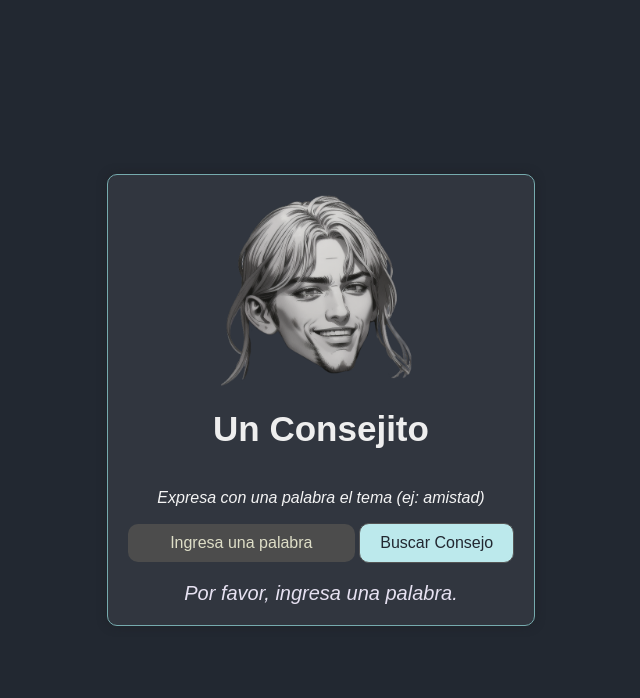
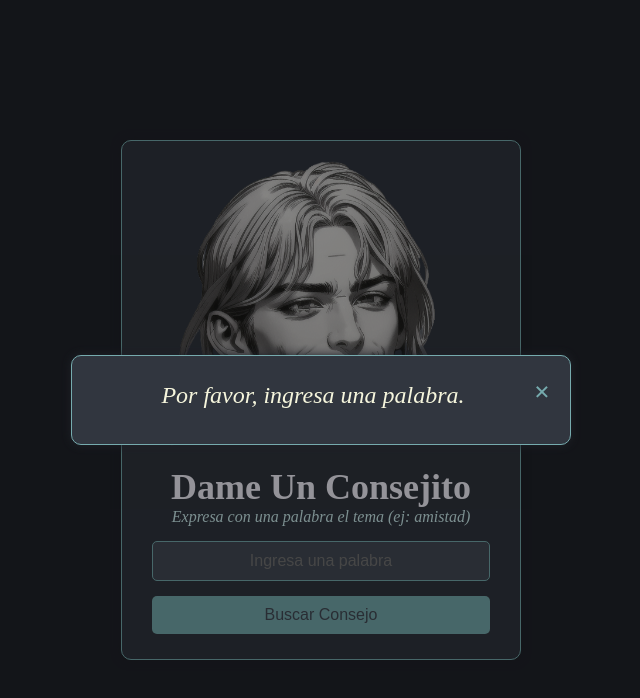
Before and after one commit to matijortiz/un-consejito, a plain HTML site: page index.html in a window 1280 px wide. Both pictures are taken after a click on the button "Buscar Consejo". Shown: the whole page, without its empty margins (319-959 px from the left). Drawn offline with Linux system fonts and the light colour scheme; a web font is replaced by a local one.

Commit message:
Agreg. Modificaciones de estilo y Modal para los consejos

```diff
--- a/consejos.json
+++ b/consejos.json
@@ -96,6 +96,8 @@
         "consejos": [
             "El dinero no puede comprar la felicidad, pero es un excelente antidepresivo.",
             "El dinero es un servidor útil, pero un amo peligroso.",
+            "La edudación financiera es vital para prosperar económicamente",
+            "El dinero no gastado debe ser ahorrado e invertido",
             "El dinero no puede comprar el amor, pero puede mejorar la calidad de tus recuerdos.",
             "La verdadera medida de la riqueza es cuánto valdrías si perdieras todo tu dinero.",
             "No ahorres lo que queda después de gastar, gasta lo que queda después de ahorrar."
--- a/index.html
+++ b/index.html
@@ -6,16 +6,27 @@
     <title>Un consejito</title>
     <link rel="stylesheet" href="styles.css">
     <link rel="icon" type="image/jpg" href="/img/favicon.ico"/>
+    <link rel="preconnect" href="https://fonts.googleapis.com">
+    <link rel="preconnect" href="https://fonts.gstatic.com" crossorigin>
+    <link href="https://fonts.googleapis.com/css2?family=Anton&family=Bona+Nova+SC:ital,wght@0,400;0,700;1,400&family=Nanum+Gothic&display=swap" rel="stylesheet">
     <link href="https://api.fontshare.com/v2/css?f[]=bespoke-stencil@300,301&display=swap" rel="stylesheet">
 </head>
 <body>
     <div class="container">
-        <img src="img/cabeza1.png" alt="Un Random en un Bar" class="logo">
-        <h1>Un Consejito</h1>
-        <p><I>Expresa con una palabra el tema (ej: amistad)<I/></p>
+        <div class="image-container">
+            <img id="adviceImage" src="img/cabeza1.png" alt="Un Random en un Bar">
+        </div>
+        <h1>Dame Un Consejito</h1>
+        <p><i>Expresa con una palabra el tema (ej: amistad)</i></p>
         <input type="text" id="keywordInput" placeholder="Ingresa una palabra" oninput="validateInput(this)">
         <button onclick="getAdvice()">Buscar Consejo</button>
-        <div id="adviceOutput"></div>
+    </div>
+
+    <div id="adviceModal" class="modal hidden">
+        <div class="modal-content">
+            <span class="close" onclick="closeModal()">&times;</span>
+            <p id="adviceOutput"></p>
+        </div>
     </div>
 
     <script src="script.js"></script>
--- a/script.js
+++ b/script.js
@@ -1,5 +1,6 @@
+// script.js
+
 function validateInput(input) {
-    // Elimina caracteres no permitidos
     input.value = input.value.replace(/[^a-zA-Z]/g, '');
 }
 
@@ -8,7 +9,7 @@ function getAdvice() {
     const keyword = keywordInput.value.trim().toLowerCase();
 
     if (keyword === '') {
-        document.getElementById('adviceOutput').innerText = 'Por favor, ingresa una palabra.';
+        showModal('Por favor, ingresa una palabra.');
         return;
     }
 
@@ -18,13 +19,39 @@ function getAdvice() {
             const adviceEntry = data.find(entry => entry.palabra.toLowerCase() === keyword);
             if (adviceEntry) {
                 const randomAdvice = adviceEntry.consejos[Math.floor(Math.random() * adviceEntry.consejos.length)];
-                document.getElementById('adviceOutput').innerText = randomAdvice;
+                showModal(randomAdvice);
             } else {
-                document.getElementById('adviceOutput').innerText = 'No se encontró ningún consejo para esa palabra.';
+                showModal('No se encontró ningún consejo para esa palabra.');
             }
         })
         .catch(error => {
-            document.getElementById('adviceOutput').innerText = 'Hubo un error al buscar el consejo.';
+            showModal('Error al obtener el consejo.');
             console.error('Error fetching advice:', error);
         });
 }
+
+function showModal(message) {
+    const modal = document.getElementById('adviceModal');
+    const adviceOutput = document.getElementById('adviceOutput');
+    adviceOutput.innerText = message;
+    modal.classList.remove('hidden');
+}
+
+function closeModal() {
+    const modal = document.getElementById('adviceModal');
+    modal.classList.add('hidden');
+}
+
+// Cerrar el modal cuando se toca fuera de él.
+window.onclick = function(event) {
+    const modal = document.getElementById('adviceModal');
+    if (event.target === modal) {
+        modal.classList.add('hidden');
+    }
+}
+
+// Asegúrate de que el modal esté oculto al cargar la página
+document.addEventListener('DOMContentLoaded', function() {
+    const modal = document.getElementById('adviceModal');
+    modal.classList.add('hidden');
+});
--- a/styles.css
+++ b/styles.css
@@ -1,19 +1,21 @@
 
-body {
-
-    background-color: #222831;
-    color: #f4f4f4;
+* {
     margin: 0;
     padding: 0;
+    box-sizing: border-box;
+}
+
+body, html {
+    width: 100%;
+    height: 100%;
     display: flex;
     justify-content: center;
     align-items: center;
-    height: 100vh;
+    background-color: #20232a;
+    color: #76ABAE;
 }
 
 .container {
-
-    font-family: 'Bespoke Stencil', sans-serif;
     background-color: #31363F;
     border: 1px solid #76ABAE;
     border-radius: 10px;
@@ -23,58 +25,134 @@ body {
     display: flex;
     flex-direction: column;
     align-items: center;
-}
-
-.container img {
-
-    width: 200px;
+    max-width: 90%;
+    width: 400px;
+    margin: 10px;
 }
 
 h1 {
+    font-family: "Bona Nova SC", serif;
+    font-weight: 700;
+    font-style: normal;
+    text-align: center;
+    margin: 0px;
+    font-size: 36px;
+    color: #f7f6ff;
+}
 
-    font-size: 35px;
-    color: #EEEEEE;
+p {
+    margin-bottom: 10px;
+    text-align: center;
+    font-size: 16px;
+    color: #ceeef0;
+    font-style: italic;
+}
+
+input[type="text"], button {
+
+    width: calc(100% - 20px);
+    padding: 10px;
+    margin: 5px 0;
+    border: 1px solid #76ABAE;
+    border-radius: 5px;
+    background-color: #444b56;
+    color: #d0e1e2;
+    font-size: 16px;
+    display: block;
+    box-sizing: border-box;
 }
 
 input[type="text"] {
+    text-align: center;
+    margin-bottom: 10px;
+}
 
-    padding: 10px;
-    margin-bottom: 10px;
+button {
+    background-color: #76ABAE;
+    color: #444b56;
+    cursor: pointer;
+    transition: background-color 0.3s;
     border: none;
+}
+
+button:hover {
+    background-color: #58a0a2;
+}
+
+.modal {
+    display: none;
+    position: fixed;
+    z-index: 1;
+    left: 0;
+    top: 0;
+    width: 100%;
+    height: 100%;
+    overflow: auto;
+    background-color: rgb(0,0,0);
+    background-color: rgba(0,0,0,0.4);
+    display: flex;
+    justify-content: center;
+    align-items: center;
+}
+
+.modal-content {
+    background-color: #31363F;
+    margin: 15% auto;
+    padding: 20px;
+    border: 1px solid #76ABAE;
+    width: 80%;
+    max-width: 500px;
     border-radius: 10px;
-    font-size: 16px;
-    background-color: #4c4c4c;
+    box-shadow: 0 0 10px #1f2228;
     text-align: center;
 }
 
-input[type="text"]::placeholder {
-
-    color: rgb(222, 222, 199);
+.modal-content p {
+    color: beige;
+    font-size: 1.5em; /* Tamaño de fuente más grande */
+    line-height: 1.6; /* Espaciado entre líneas */
 }
 
-button {
-
-    background-color: #bce9ec;
-    color: #222831;
-    border: none;
-    padding: 10px 20px;
-    border: 1px solid #555;
-    border-radius: 10px;
-    cursor: pointer;
-    font-size: 16px;
+.close {
+    color: #76ABAE;
+    float: right;
+    font-size: 28px;
+    font-weight: bold;
 }
 
-button:hover {
-
-    color: beige;
-    background-color: #222831;
+.close:hover,
+.close:focus {
+    color: #58a0a2;
+    text-decoration: none;
+    cursor: pointer;
 }
 
-#adviceOutput {
+.image-container {
+    width: 100%;
+    display: flex;
+    justify-content: center;
+    margin-bottom: 20px;
+}
 
-    margin-top: 10px;
-    font-size: 20px;
-    font-family: Arial, Helvetica, sans-serif;
-    font-style: italic;
-    color: #e6e1f1;
+.image-container img {
+    width: 100%;
+    max-width: 300px;
+    transition: transform 0.3s ease, opacity 0.3s ease;
 }
+
+.image-container img:hover {
+    transform: scale(1.1);
+    opacity: 0.8;
+}
+
+.modal.hidden {
+    display: none;
+}
+
+/* Media Queries */
+
+@media (min-width: 600px) {
+    .container {
+        max-width: 600px;
+    }
+}
```
Also changed, not shown: img/cabeza2.png (added), 2 other files.
